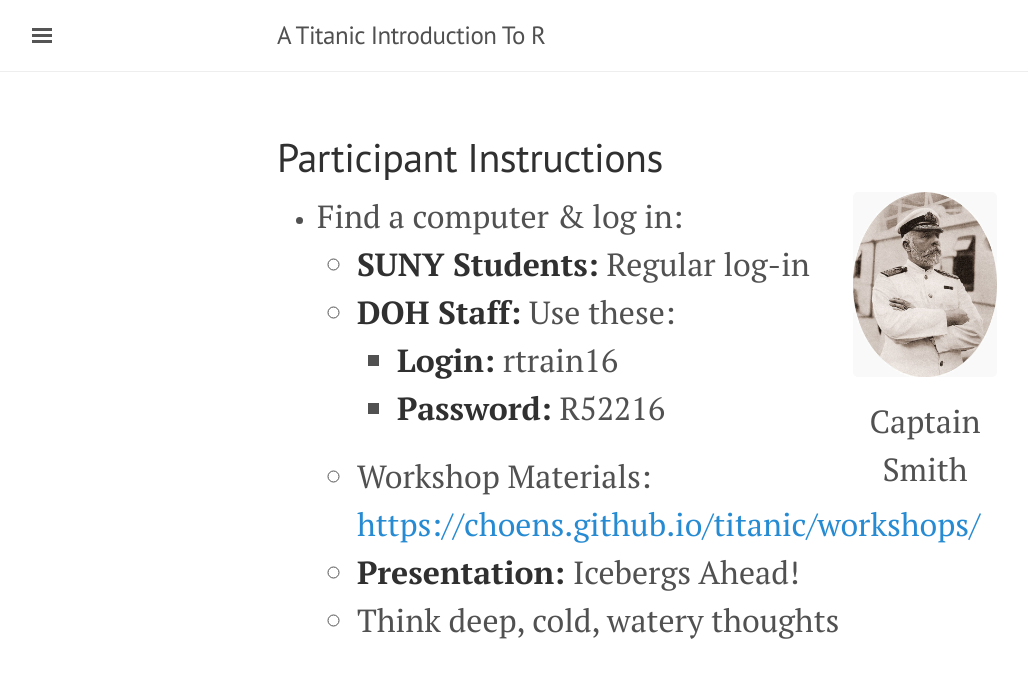
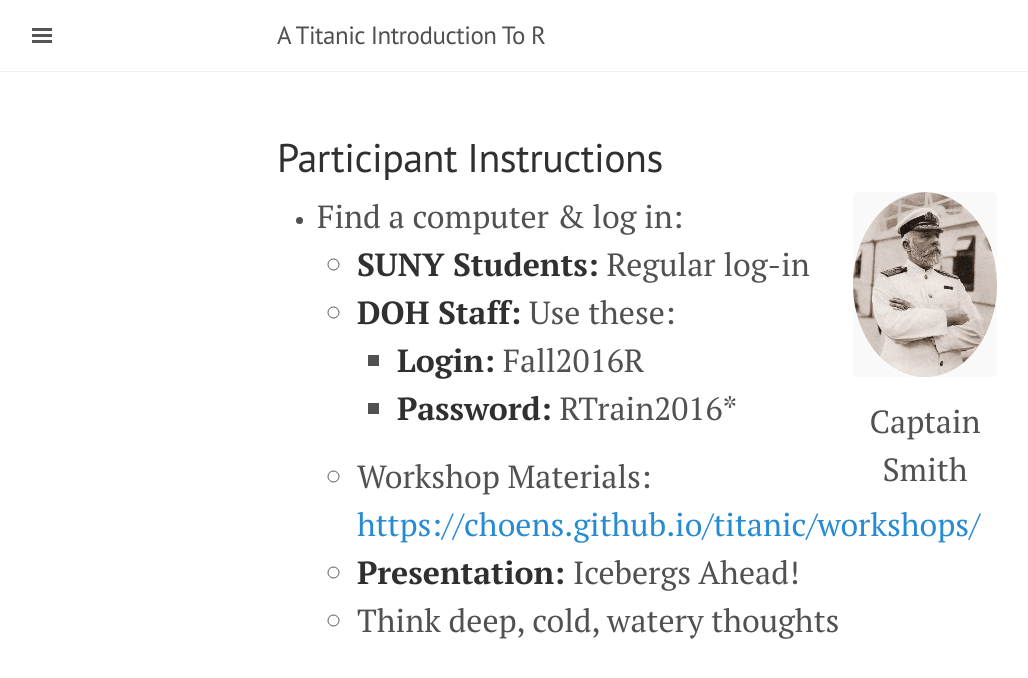
Before and after one commit to ajstamm/titanic, a Jekyll site: the page built from workshops/introduction/participant-instructions.html, in a window 1280 px wide. Shown: the top 678 px of the page, without its empty margins (3-1031 px from the left). Built offline with Jekyll 4.4.1, drawn with Linux system fonts in a browser that asks for light colours.

Commit message:
Updates Participant Instructions
This includes the login and password details. This closes  issue #35.

```diff
--- a/workshops/introduction/participant-instructions.html
+++ b/workshops/introduction/participant-instructions.html
@@ -18,8 +18,8 @@ title: "Participant Instructions"
                 <li><strong>SUNY Students:</strong> Regular log-in</li>
                 <li><strong>DOH Staff:</strong> Use these:
                     <ul>
-                        <li> <strong>Login:</strong> rtrain16</li>
-                        <li> <strong>Password:</strong> R52216</li>
+                        <li> <strong>Login:</strong> Fall2016R</li>
+                        <li> <strong>Password:</strong> RTrain2016*</li>
                     </ul>
                 </li>
                 <li> Workshop Materials: <a href="https://choens.github.io/titanic/workshops/">https://choens.github.io/titanic/workshops/</a> </li>
--- a/workshops/regression/participant-instructions.html
+++ b/workshops/regression/participant-instructions.html
@@ -18,8 +18,8 @@ title: "Participant Instructions"
                 <li><strong>SUNY Students:</strong> Regular log-in</li>
                 <li><strong>DOH Staff:</strong> Use these:
                     <ul>
-                        <li> <strong>Login:</strong> rtrain16</li>
-                        <li> <strong>Password:</strong> R52216</li>
+                        <li> <strong>Login:</strong> Fall2016R</li>
+                        <li> <strong>Password:</strong> RTrain2016*</li>
                     </ul>
                 </li>
                 <li> Workshop Materials: <a href="https://choens.github.io/titanic/workshops/">https://choens.github.io/titanic/workshops/</a> </li>
```
